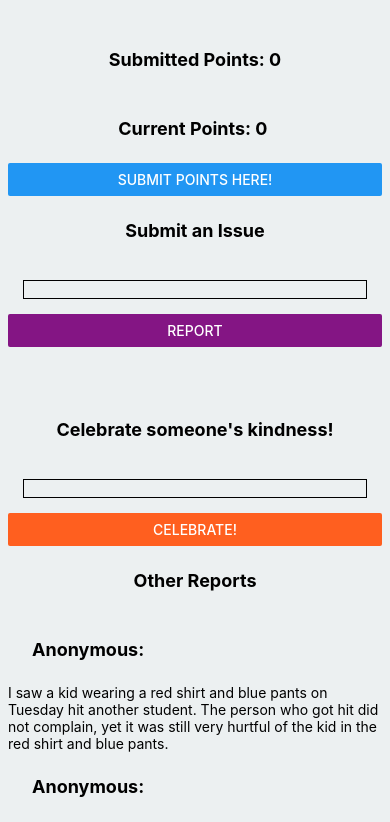
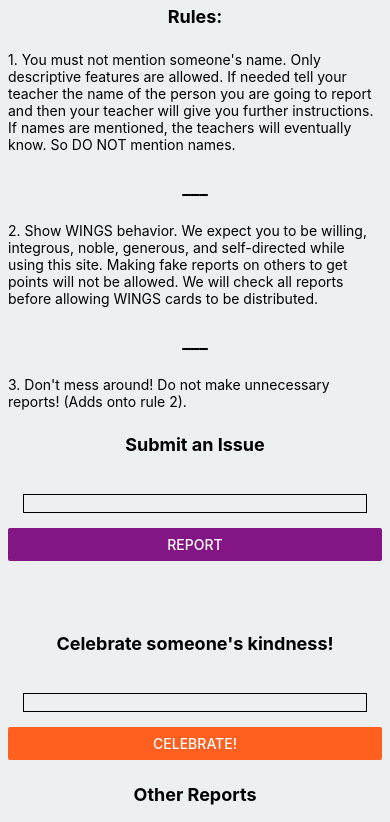
Before and after one commit to IntelligentLion/THE-CAPSTONE, a React Native app: screen / in a window 390 px wide. Shown: the top 822 px of the page. Built offline with nearby package versions, Linux system fonts and the light colour scheme.

Commit message:
Update App.js

```diff
--- a/App.js
+++ b/App.js
@@ -23,6 +23,7 @@
   };
   const [reports, setReports] = React.useState('I saw a kid wearing a red shirt and blue pants on Tuesday hit another student. The person who got hit did not complain, yet it was still very hurtful of the kid in the red shirt and blue pants.');
   const [reports1, setReports1] = React.useState('I saw someone say rude things to someone else today. He was wearing a black shirt and a black pant and was really tall -- around 6.5 feet. He gave physical and emotional damage to the person that he was bullying.');
+  const [reports2, setReports2] = React.useState('I saw someone vandalize the walls yesterday. He was an 8th grader, and was wearing a black sw');
   const [totalpoints, setTotalpoints] = React.useState({points});
 
   return (
@@ -34,9 +35,24 @@
     onPress = {onPoints}
     title = "Submit Points Here!"
     />
+    <Text style = {styles.paragraph}>
+      Rules:
+      </Text>
+      <Text>
+      1. You must not mention someone's name. Only descriptive features are allowed. If needed tell your teacher the name of the person you are going to report and then your teacher will give you further instructions. If names are mentioned, the teachers will eventually know. So DO NOT mention names.
+      </Text>
+      <Text style = {styles.paragraph}>___</Text>
+      <Text>
+      2. Show WINGS behavior. We expect you to be willing, integrous, noble, generous, and self-directed while using this site. Making fake reports on others to get points will not be allowed. We will check all reports before allowing WINGS cards to be distributed.
+      </Text>
+      <Text style = {styles.paragraph}>___</Text>
+      <Text>
+      3. Don't mess around! Do not make unnecessary reports! (Adds onto rule 2).
+      </Text>
     <Text style={styles.paragraph}>
       Submit an Issue
       </Text>
+
      <TextInput
    keyboardType="number-pad"
    style = {styles.row}
```
